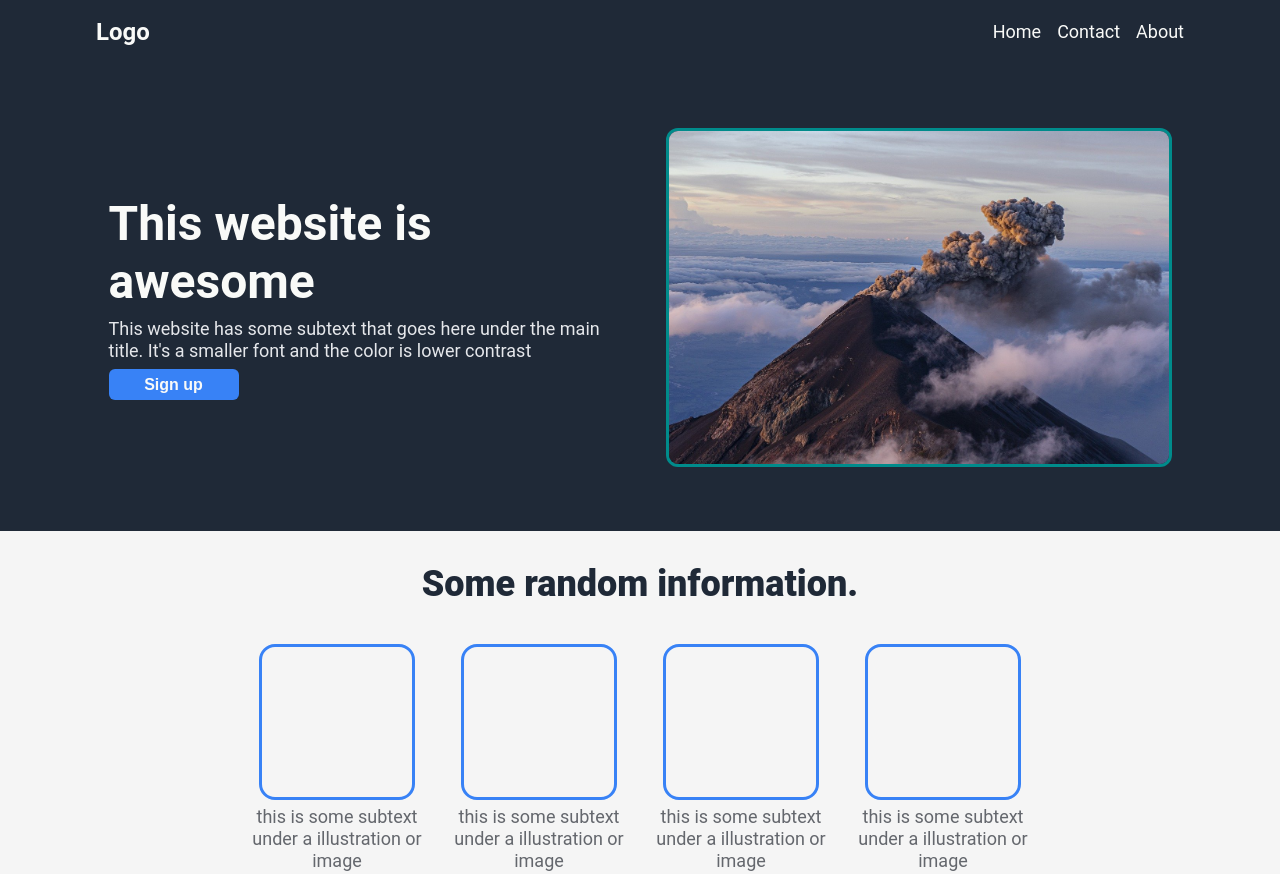
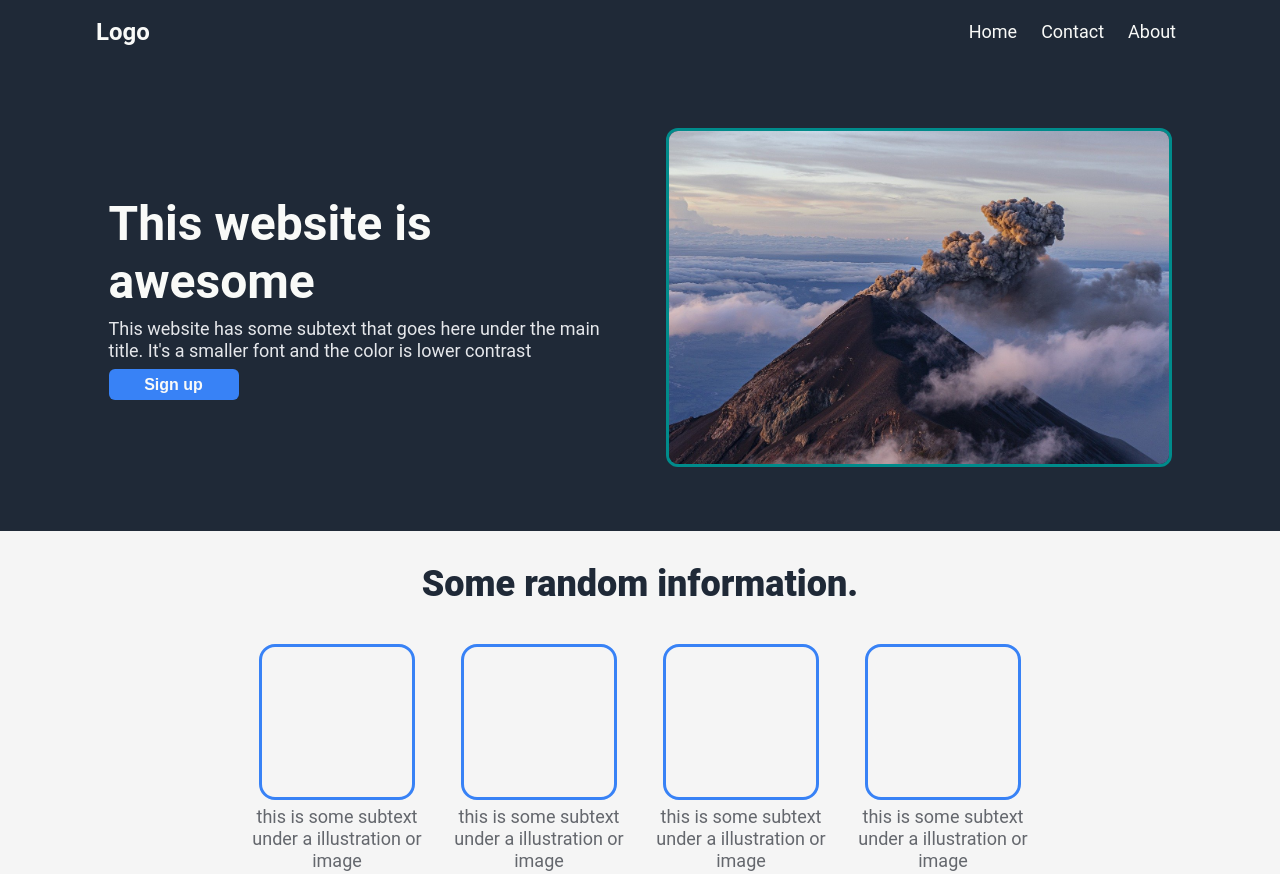
Before and after one commit to Diego63212/odin-landing-page, a plain HTML site: page index.html in a window 1280 px wide. Shown: the top 874 px of the page. Drawn offline with Linux system fonts and the light colour scheme.

Commit message:
Increase header links gap

```diff
--- a/css/style.css
+++ b/css/style.css
@@ -76,7 +76,8 @@ button,
 .header-links {
     display: flex;
     list-style: none;
-    gap: 16px;
+    gap: 24px;
+    margin-right: 8px;
 }
 
 .container-hero {
```
